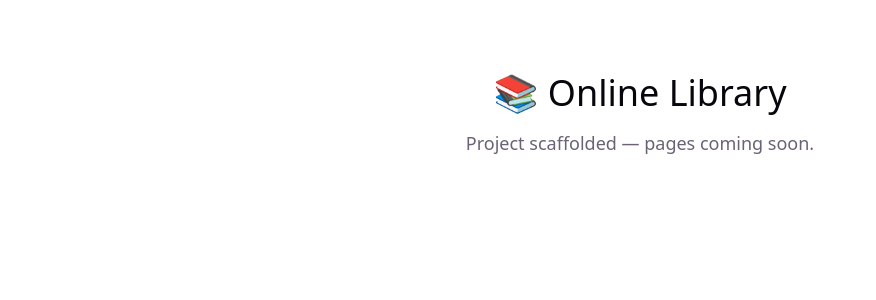
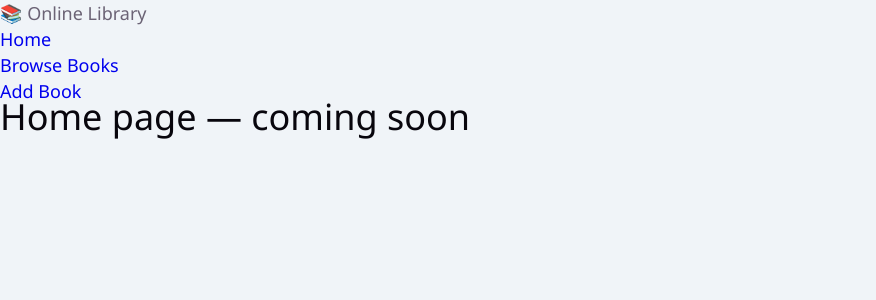
Before and after one commit to shivanshsingh05102000/library-app, a React (Vite) app: page / in a window 1280 px wide. Shown: the top 300 px of the page, without its empty margins (0-876 px from the left). Built offline with nearby package versions, Linux system fonts and the light colour scheme.

Commit message:
feat: set up React Router with route structure for all pages

```diff
--- a/src/App.jsx
+++ b/src/App.jsx
@@ -1,11 +1,30 @@
-// Entry component — pages, routing, and Redux get wired in over the
-// next few commits. For now this just confirms the Vite setup works.
+// Route table for the whole app.
+import { BrowserRouter, Routes, Route } from "react-router-dom";
+import Layout from "./components/Layout";
+import Home from "./pages/Home";
+import BrowseBooks from "./pages/BrowseBooks";
+import BookDetails from "./pages/BookDetails";
+import AddBook from "./pages/AddBook";
+import NotFound from "./pages/NotFound";
+import "./App.css";
+
 function App() {
   return (
-    <div style={{ textAlign: "center", marginTop: "80px" }}>
-      <h1>📚 Online Library</h1>
-      <p>Project scaffolded — pages coming soon.</p>
-    </div>
+    <BrowserRouter>
+      <Routes>
+        {/* Every route nested here gets the Navbar via Layout's <Outlet /> */}
+        <Route element={<Layout />}>
+          <Route path="/" element={<Home />} />
+          <Route path="/books" element={<BrowseBooks />} />
+          <Route path="/books/:category" element={<BrowseBooks />} />
+          <Route path="/books/:category/:id" element={<BookDetails />} />
+          <Route path="/add" element={<AddBook />} />
+        </Route>
+
+        {/* 404 stays outside the Layout, so no Navbar shows up here */}
+        <Route path="*" element={<NotFound />} />
+      </Routes>
+    </BrowserRouter>
   );
 }
 
--- /dev/null
+++ b/src/pages/AddBook.jsx
@@ -0,0 +1,9 @@
+function AddBook() {
+  return (
+    <div className="page-placeholder">
+      <h1>Add Book page — coming soon</h1>
+    </div>
+  );
+}
+
+export default AddBook;
--- /dev/null
+++ b/src/pages/BookDetails.jsx
@@ -0,0 +1,9 @@
+function BookDetails() {
+  return (
+    <div className="page-placeholder">
+      <h1>Book Details page — coming soon</h1>
+    </div>
+  );
+}
+
+export default BookDetails;
--- /dev/null
+++ b/src/pages/BrowseBooks.jsx
@@ -0,0 +1,9 @@
+function BrowseBooks() {
+  return (
+    <div className="page-placeholder">
+      <h1>Browse Books page — coming soon</h1>
+    </div>
+  );
+}
+
+export default BrowseBooks;
--- /dev/null
+++ b/src/pages/Home.jsx
@@ -0,0 +1,9 @@
+function Home() {
+  return (
+    <div className="page-placeholder">
+      <h1>Home page — coming soon</h1>
+    </div>
+  );
+}
+
+export default Home;
--- /dev/null
+++ b/src/pages/NotFound.jsx
@@ -0,0 +1,9 @@
+function NotFound() {
+  return (
+    <div className="page-placeholder">
+      <h1>404 page — coming soon</h1>
+    </div>
+  );
+}
+
+export default NotFound;
```
